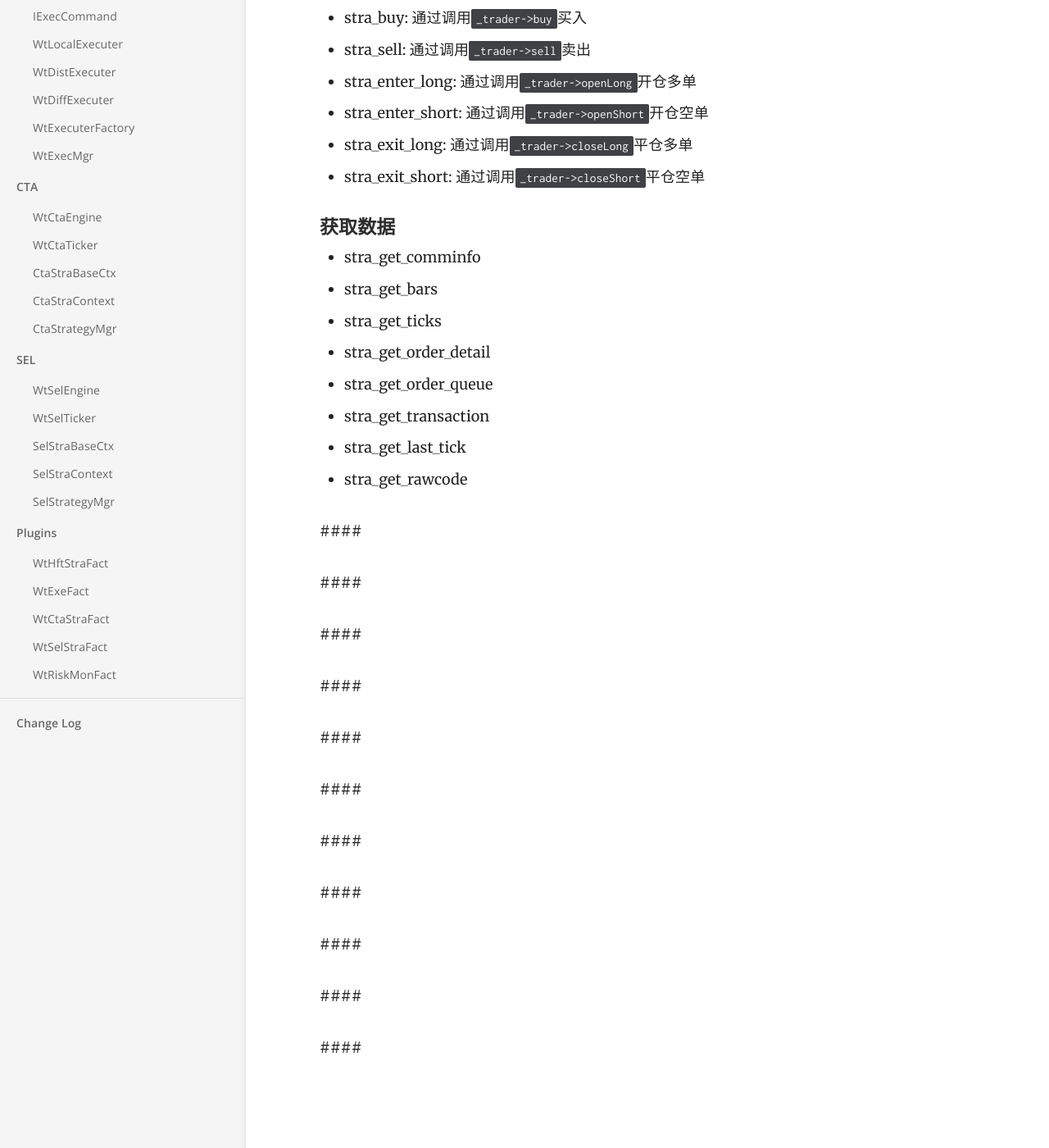
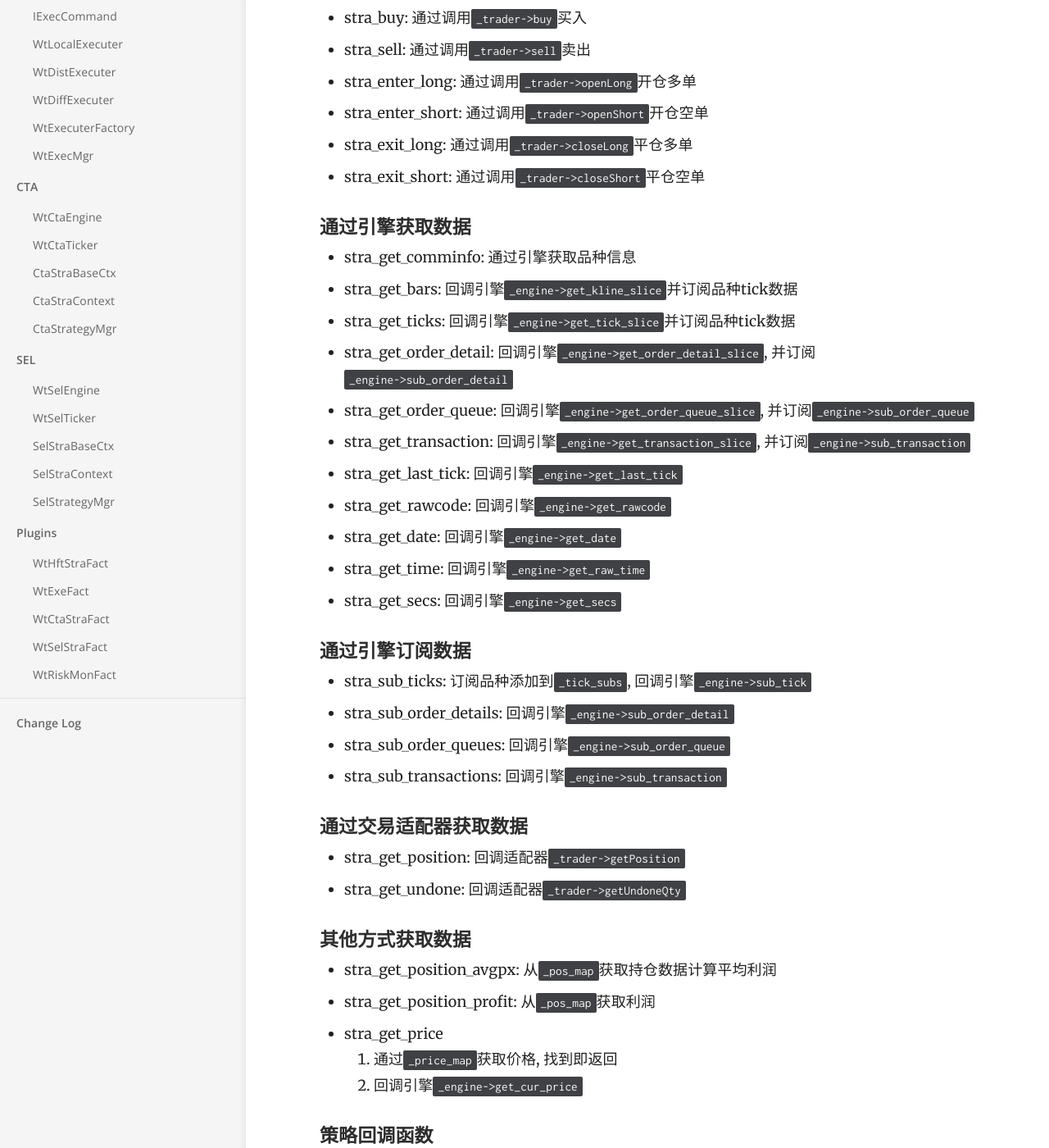
Before and after one commit to dumengru/docs_wonder, a Jekyll site: the page built from docs/_docs/06HFT/03HftStraBaseCtx.md, in a window 1280 px wide and 1400 px high, scrolled down 1245 px. Shown: the whole window at 82% size. Built offline with Jekyll 4.4.1, drawn with Linux system fonts in a browser that asks for light colours; some of the changed text lies outside the part shown.

Commit message:
完成hft文档

```diff
--- a/docs/_docs/06HFT/03HftStraBaseCtx.md
+++ b/docs/_docs/06HFT/03HftStraBaseCtx.md
@@ -42,45 +42,43 @@ order: 3
 - stra_exit_long: 通过调用`_trader->closeLong`平仓多单
 - stra_exit_short: 通过调用`_trader->closeShort`平仓空单
 
-#### 获取数据
-- stra_get_comminfo
-- stra_get_bars
-- stra_get_ticks
-- stra_get_order_detail
-- stra_get_order_queue
-- stra_get_transaction
-- stra_get_last_tick
-- stra_get_rawcode
+#### 通过引擎获取数据
+- stra_get_comminfo: 通过引擎获取品种信息
+- stra_get_bars: 回调引擎`_engine->get_kline_slice`并订阅品种tick数据
+- stra_get_ticks: 回调引擎`_engine->get_tick_slice`并订阅品种tick数据
+- stra_get_order_detail: 回调引擎`_engine->get_order_detail_slice`, 并订阅`_engine->sub_order_detail`
+- stra_get_order_queue: 回调引擎`_engine->get_order_queue_slice`, 并订阅`_engine->sub_order_queue`
+- stra_get_transaction: 回调引擎`_engine->get_transaction_slice`, 并订阅`_engine->sub_transaction`
+- stra_get_last_tick: 回调引擎`_engine->get_last_tick`
+- stra_get_rawcode: 回调引擎`_engine->get_rawcode`
+- stra_get_date: 回调引擎`_engine->get_date`
+- stra_get_time: 回调引擎`_engine->get_raw_time`
+- stra_get_secs: 回调引擎`_engine->get_secs`
 
-####
+#### 通过引擎订阅数据
+- stra_sub_ticks: 订阅品种添加到`_tick_subs`, 回调引擎`_engine->sub_tick`
+- stra_sub_order_details: 回调引擎`_engine->sub_order_detail`
+- stra_sub_order_queues: 回调引擎`_engine->sub_order_queue`
+- stra_sub_transactions: 回调引擎`_engine->sub_transaction`
 
+#### 通过交易适配器获取数据
+- stra_get_position: 回调适配器`_trader->getPosition`
+- stra_get_undone: 回调适配器`_trader->getUndoneQty`
 
-####
+#### 其他方式获取数据
+- stra_get_position_avgpx: 从`_pos_map`获取持仓数据计算平均利润
+- stra_get_position_profit: 从`_pos_map`获取利润
+- stra_get_price
+    1. 通过`_price_map`获取价格, 找到即返回
+    2. 回调引擎`_engine->get_cur_price`
 
-
-####
-
-
-####
-
-
-
-####
-
-
-####
-
-
-####
-
-
-####
-
-
-####
-
-
-####
-
-
-####
+#### 策略回调函数
+- on_trade
+    1. 保存用户数据
+    2. 如果有信号, 输出信号
+    3. 调整持仓
+- on_order: 保存用户数据
+- on_channel_ready: 保存用户数据
+- on_channel_lost: 保存用户数据
+- on_entrust: 保存用户数据
+- on_position: 无操作
```
Also changed, not shown: docs/_docs/06HFT/01WtHftEngine.md (+1 -1 lines), docs/_docs/06HFT/04HftStraContext.md (+60 -0 lines), docs/_docs/06HFT/05HftStrategyMgr.md (+21 -0 lines).
